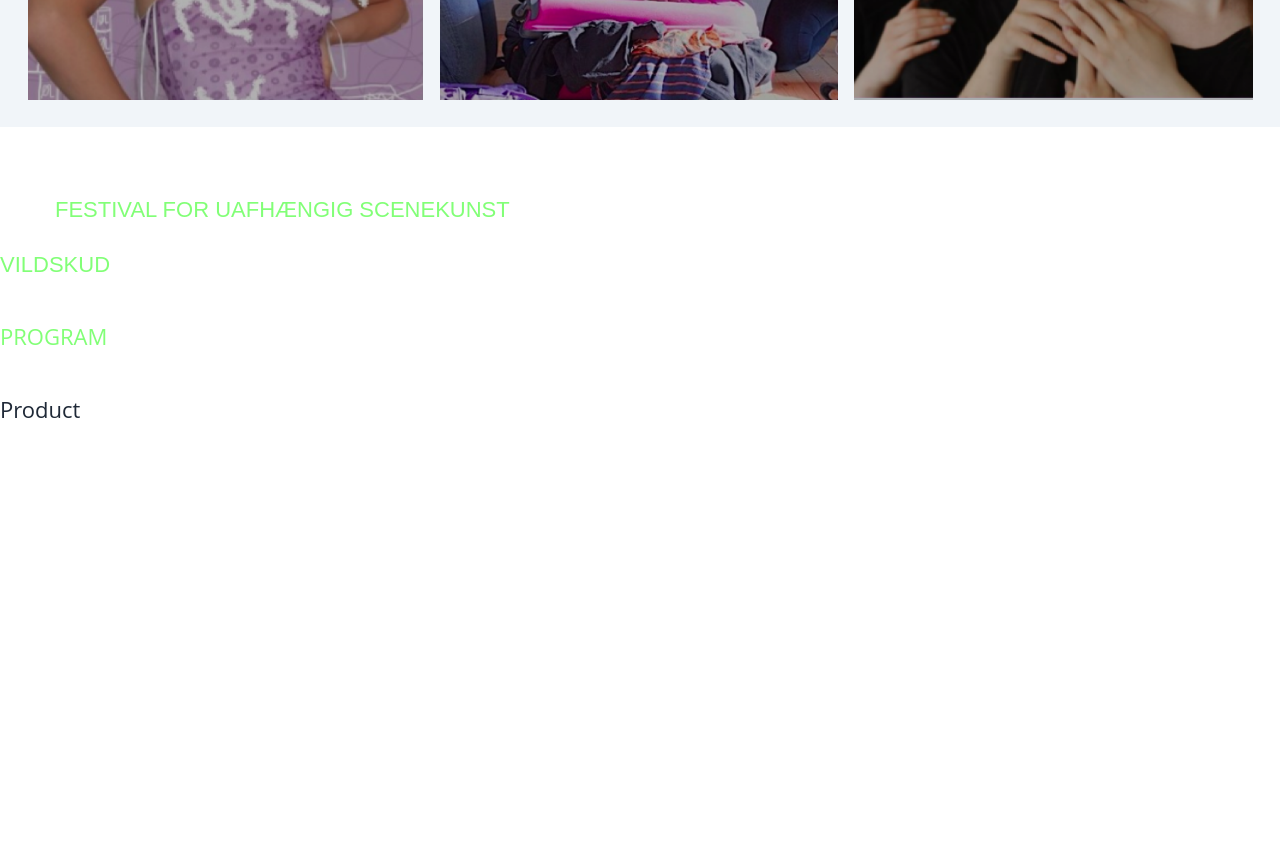
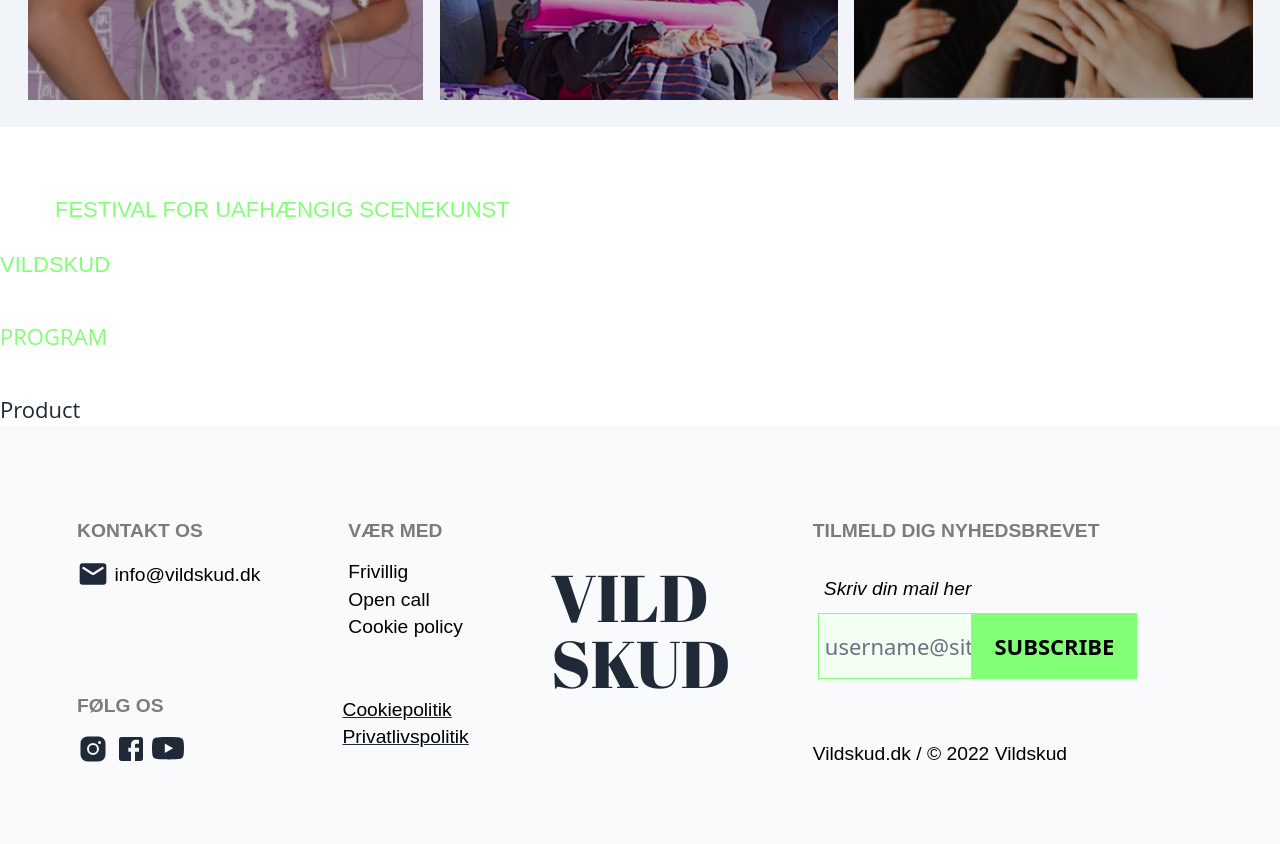
Before and after one commit to Mosholm/vildskud, a website built with Parcel: page src/index.html in a window 1280 px wide. Shown: the part 1152-1996 px from the top of the page. Before the commit the page ends 1578 px from the top, so only its background shows below. Built offline with nearby package versions, Linux system fonts and the light colour scheme; a web font is replaced by a local one.

Commit message:
footer initialised

```diff
--- a/src/index.html
+++ b/src/index.html
@@ -1,5 +1,6 @@
 <!DOCTYPE html>
 <html lang="en">
+
 <head>
   <meta charset="UTF-8" />
   <meta http-equiv="X-UA-Compatible" content="IE=edge" />
@@ -11,26 +12,19 @@
 
   <link rel="preconnect" href="https://fonts.googleapis.com" />
   <link rel="preconnect" href="https://fonts.gstatic.com" crossorigin />
-    <link
-      href="https://fonts.googleapis.com/css2?family=Alumni+Sans&display=swap"
-      rel="stylesheet"
-    />
+  <link href="https://fonts.googleapis.com/css2?family=Alumni+Sans&display=swap" rel="stylesheet" />
 
-    <link
-      href="https://fonts.googleapis.com/css2?family=Abril+Fatface&display=swap"
-      rel="stylesheet"
-    />
+  <link href="https://fonts.googleapis.com/css2?family=Abril+Fatface&display=swap" rel="stylesheet" />
 </head>
+
 <body>
   <!-- Navbar -->
   <div class="navbar bg-base-100">
     <div class="navbar-start">
       <ul class="menu menu-horizontal">
         <li class="">
-            <a id="logo" href="index.html"
-              >VILD <br />
-              SKUD</a
-            >
+          <a id="logo" href="index.html">VILD <br />
+            SKUD</a>
         </li>
       </ul>
     </div>
@@ -64,102 +58,64 @@
 
   <div class="flex flex-col sm:flex-row">
     <div class="w-full flex-1 sm:w-4/6 sm:flex-auto">
-        <img
-          class="hidden sm:block"
-          src="img/herosection.png"
-          alt="herosection"
-        />
-        <img
-          class="-z-50 -mt-20 w-full sm:hidden"
-          src="img/herosectionmobile.jpeg"
-          alt="herosection"
-        />
+      <img class="hidden sm:block" src="img/herosection.png" alt="herosection" />
+      <img class="-z-50 -mt-20 w-full sm:hidden" src="img/herosectionmobile.jpeg" alt="herosection" />
     </div>
 
-      <div
-        class="hidden w-full flex-1 sm:mt-0 sm:w-3/6 sm:flex-col sm:pr-20 sm:pl-16 sm:pt-28"
-      >
-        <p
-          class="max-w-sm text-3xl text-black sm:text-4xl xl:text-3xl 2xl:text-5xl"
-        >
+    <div class="hidden w-full flex-1 sm:mt-0 sm:w-3/6 sm:flex-col sm:pr-20 sm:pl-16 sm:pt-28">
+      <p class="max-w-sm text-3xl text-black sm:text-4xl xl:text-3xl 2xl:text-5xl">
         SCENEKUNST
       </p>
 
-        <p
-          class="max-w-sm text-3xl text-black sm:text-4xl xl:text-3xl 2xl:text-5xl"
-        >
+      <p class="max-w-sm text-3xl text-black sm:text-4xl xl:text-3xl 2xl:text-5xl">
         PERFORMANCE
       </p>
 
-        <p
-          class="max-w-sm text-3xl text-black sm:text-4xl xl:text-3xl 2xl:text-5xl"
-        >
+      <p class="max-w-sm text-3xl text-black sm:text-4xl xl:text-3xl 2xl:text-5xl">
         MUSIC
       </p>
 
-        <p
-          class="max-w-sm text-3xl text-black sm:text-4xl xl:text-3xl 2xl:text-5xl"
-        >
+      <p class="max-w-sm text-3xl text-black sm:text-4xl xl:text-3xl 2xl:text-5xl">
         DANCE
       </p>
 
-        <p
-          class="max-w-sm text-3xl text-black sm:text-4xl xl:text-3xl 2xl:text-5xl"
-        >
+      <p class="max-w-sm text-3xl text-black sm:text-4xl xl:text-3xl 2xl:text-5xl">
         THEATER
       </p>
     </div>
-      <div
-        class="hidden w-full flex-1 sm:mt-0 sm:block sm:w-3/6 sm:flex-col sm:pr-20 sm:pl-16 sm:pt-28"
-      >
-        <p
-          class="max-w-sm text-3xl text-black sm:text-4xl xl:text-3xl 2xl:text-5xl"
-        >
+    <div class="hidden w-full flex-1 sm:mt-0 sm:block sm:w-3/6 sm:flex-col sm:pr-20 sm:pl-16 sm:pt-28">
+      <p class="max-w-sm text-3xl text-black sm:text-4xl xl:text-3xl 2xl:text-5xl">
         SCENEKUNST
       </p>
 
-        <p
-          class="max-w-sm text-3xl text-black sm:text-4xl xl:text-3xl 2xl:text-5xl"
-        >
+      <p class="max-w-sm text-3xl text-black sm:text-4xl xl:text-3xl 2xl:text-5xl">
         PERFORMANCE
       </p>
 
-        <p
-          class="max-w-sm text-3xl text-black sm:text-4xl xl:text-3xl 2xl:text-5xl"
-        >
+      <p class="max-w-sm text-3xl text-black sm:text-4xl xl:text-3xl 2xl:text-5xl">
         MUSIC
       </p>
 
-        <p
-          class="max-w-sm text-3xl text-black sm:text-4xl xl:text-3xl 2xl:text-5xl"
-        >
+      <p class="max-w-sm text-3xl text-black sm:text-4xl xl:text-3xl 2xl:text-5xl">
         DANCE
       </p>
 
-        <p
-          class="max-w-sm text-3xl text-black sm:text-4xl xl:text-3xl 2xl:text-5xl"
-        >
+      <p class="max-w-sm text-3xl text-black sm:text-4xl xl:text-3xl 2xl:text-5xl">
         THEATER
       </p>
     </div>
   </div>
   <!-- Hero section end -->
 
-    <div
-      class="-mt-96 ml-32 flex flex-col justify-center sm:ml-0 sm:mt-10 sm:flex-row"
-    >
+  <div class="-mt-96 ml-32 flex flex-col justify-center sm:ml-0 sm:mt-10 sm:flex-row">
     <div class="mb-5 pr-5 sm:mb-0">
-        <button
-          href="program.html"
-          class="bg-bright-green border-bright-green border py-2 px-20 text-lg hover:bg-green-400"
-        >
+      <button href="program.html"
+        class="bg-bright-green border-bright-green border py-2 px-20 text-lg hover:bg-green-400">
         Se program
       </button>
     </div>
     <div>
-        <button
-          class="border border-black bg-none py-2 px-20 text-lg hover:bg-slate-50"
-        >
+      <button class="border border-black bg-none py-2 px-20 text-lg hover:bg-slate-50">
         Køb billetter
       </button>
     </div>
@@ -186,6 +142,121 @@
 
   <h2><a href="program.html">Program</a></h2>
   <a href="product.html">Product</a>
+
+  <footer class="footer p-10 md:p-14 bg-slate-50">
+
+    <div class=" flex md:flex-col gap-8 md:gap-16">
+
+      <div>
+        <span class="footer-title"><h3 class="text-black">Kontakt os</h3></span>
+
+        <div class="flex gap-4 items-center  md:gap-1">
+
+          <svg xmlns="http://www.w3.org/2000/svg" xmlns:xlink="http://www.w3.org/1999/xlink" aria-hidden="true"
+            role="img" class="iconify iconify--ic" width="32" height="32" preserveAspectRatio="xMidYMid meet"
+            viewBox="0 0 24 24">
+            <path fill="currentColor"
+              d="M20 4H4c-1.1 0-1.99.9-1.99 2L2 18c0 1.1.9 2 2 2h16c1.1 0 2-.9 2-2V6c0-1.1-.9-2-2-2zm-.4 4.25l-7.07 4.42c-.32.2-.74.2-1.06 0L4.4 8.25a.85.85 0 1 1 .9-1.44L12 11l6.7-4.19a.85.85 0 1 1 .9 1.44z">
+            </path>
+          </svg>
+
+          <a class="link link-hover">
+            <p> info@vildskud.dk</p>
+          </a>
+        </div>
+      </div>
+      <div>
+        <span class="footer-title"><h3 class="text-black">Følg os</h3></span>
+
+        <div class="flex gap-4 items-center md:gap-1">
+          <a class="link link-hover"><svg xmlns="http://www.w3.org/2000/svg" xmlns:xlink="http://www.w3.org/1999/xlink"
+              aria-hidden="true" role="img" class="iconify iconify--ph" width="32" height="32"
+              preserveAspectRatio="xMidYMid meet" viewBox="0 0 256 256">
+              <path fill="currentColor"
+                d="M160 128a32 32 0 1 1-32-32a32.1 32.1 0 0 1 32 32Zm68-44v88a56 56 0 0 1-56 56H84a56 56 0 0 1-56-56V84a56 56 0 0 1 56-56h88a56 56 0 0 1 56 56Zm-52 44a48 48 0 1 0-48 48a48 48 0 0 0 48-48Zm16-52a12 12 0 1 0-12 12a12 12 0 0 0 12-12Z">
+              </path>
+            </svg></a>
+          <a class="link link-hover"><svg xmlns="http://www.w3.org/2000/svg" xmlns:xlink="http://www.w3.org/1999/xlink"
+              aria-hidden="true" role="img" class="iconify iconify--mdi" width="32" height="32"
+              preserveAspectRatio="xMidYMid meet" viewBox="0 0 24 24">
+              <path
+                d="M5 3h14a2 2 0 0 1 2 2v14a2 2 0 0 1-2 2H5a2 2 0 0 1-2-2V5a2 2 0 0 1 2-2m13 2h-2.5A3.5 3.5 0 0 0 12 8.5V11h-2v3h2v7h3v-7h3v-3h-3V9a1 1 0 0 1 1-1h2V5z"
+                fill="currentColor"></path>
+            </svg></a>
+          <a class="link link-hover"><svg xmlns="http://www.w3.org/2000/svg" xmlns:xlink="http://www.w3.org/1999/xlink"
+              aria-hidden="true" role="img" class="iconify iconify--bi" width="32" height="32"
+              preserveAspectRatio="xMidYMid meet" viewBox="0 0 16 16">
+              <path fill="currentColor"
+                d="M8.051 1.999h.089c.822.003 4.987.033 6.11.335a2.01 2.01 0 0 1 1.415 1.42c.101.38.172.883.22 1.402l.01.104l.022.26l.008.104c.065.914.073 1.77.074 1.957v.075c-.001.194-.01 1.108-.082 2.06l-.008.105l-.009.104c-.05.572-.124 1.14-.235 1.558a2.007 2.007 0 0 1-1.415 1.42c-1.16.312-5.569.334-6.18.335h-.142c-.309 0-1.587-.006-2.927-.052l-.17-.006l-.087-.004l-.171-.007l-.171-.007c-1.11-.049-2.167-.128-2.654-.26a2.007 2.007 0 0 1-1.415-1.419c-.111-.417-.185-.986-.235-1.558L.09 9.82l-.008-.104A31.4 31.4 0 0 1 0 7.68v-.123c.002-.215.01-.958.064-1.778l.007-.103l.003-.052l.008-.104l.022-.26l.01-.104c.048-.519.119-1.023.22-1.402a2.007 2.007 0 0 1 1.415-1.42c.487-.13 1.544-.21 2.654-.26l.17-.007l.172-.006l.086-.003l.171-.007A99.788 99.788 0 0 1 7.858 2h.193zM6.4 5.209v4.818l4.157-2.408L6.4 5.209z">
+              </path>
+            </svg></a>
+        </div>
+      </div>
+
+    </div>
+
+     <div class=" flex md:flex-col gap-24 md:gap-10 items-center">
+
+      <div>
+        <span class="footer-title"><h3 class="text-black">Vær med</h3></span>
+        <a class="link link-hover">
+          <p>Frivillig</p>
+        </a>
+        <a class="link link-hover">
+          <p>Open call</p>
+        </a>
+        <a class="link link-hover">
+          <p>Cookie policy</p>
+        </a>
+      </div>
+      <div>
+        <a class="link link-hover underline">
+          <p>Cookiepolitik</p>
+        </a>
+        <a class="link link-hover underline">
+          <p>Privatlivspolitik</p>
+        </a>
+      </div>
+    </div>
+
+    <a id="logo" class="invisible text-xs p-0 m-0  md:visible md:text-5xl md:py-11" href="index.html">VILD <br />
+      SKUD</a>
+
+
+
+    <div class="flex flex-col gap-4 md:gap-10 justify-center">
+
+      <div>
+        <span class="footer-title">
+          <h3 class="text-black">Tilmeld dig nyhedsbrevet</h3>
+        </span>
+        <div class="form-control w-80 md:w-60 p-1">
+          <label class="label">
+            <span class="label-text italic">
+              <p>Skriv din mail her</p>
+            </span>
+          </label>
+          <div class="relative">
+            <input type="text" placeholder="username@site.com"
+              class="input input-bordered md:p-1 border-bright-green bg-bright-green-light rounded-none w-full pr-14">
+            <button
+              class="btn absolute top-0 right-0 rounded-none text-black text-base bg-bright-green border-bright-green border py-2 hover:bg-green-400">Subscribe</button>
+          </div>
+        </div>
+      </div>
+
+
+      <p>Vildskud.dk / © 2022 Vildskud</p>
+
+    </div>
+  </footer>
+
+
+
+
+
+
   <script type="module" src="index.js"></script>
 </body>
+
 </html>
--- a/src/style.css
+++ b/src/style.css
@@ -195,7 +195,7 @@ h2 {
 }
 
 #logo {
-  font-family: "Abril Fatface", cursive;
+  font-family: "Abril Fatface", italic;
 }
 
 /*4: HTML elementer*/
@@ -342,6 +342,18 @@ nav li::before{
   box-sizing: border-box;
 }
 
+.footer{
+  row-gap: 1rem;
+}
+
+.footer-title{
+  margin-bottom: 0.1rem;
+  font-weight: 400;
+  text-transform: uppercase;
+  opacity: 1;
+  font-family: "Abel", sans-serif;
+}
+
 /*11: Media queries*/
 
 /*Media queries til tablet*/
--- a/tailwind.config.js
+++ b/tailwind.config.js
@@ -5,6 +5,7 @@ module.exports = {
     extend: {
       colors: {
         "bright-green": "#82FF77",
+        "bright-green-light": "#F2FFF2",
       },
     },
   },
```
Lines whose indentation alone changed are shown as unchanged.
